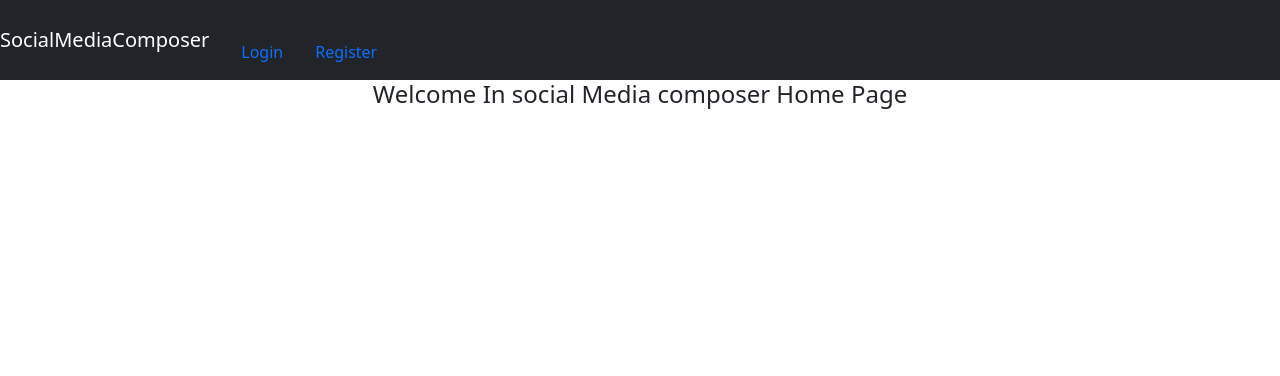
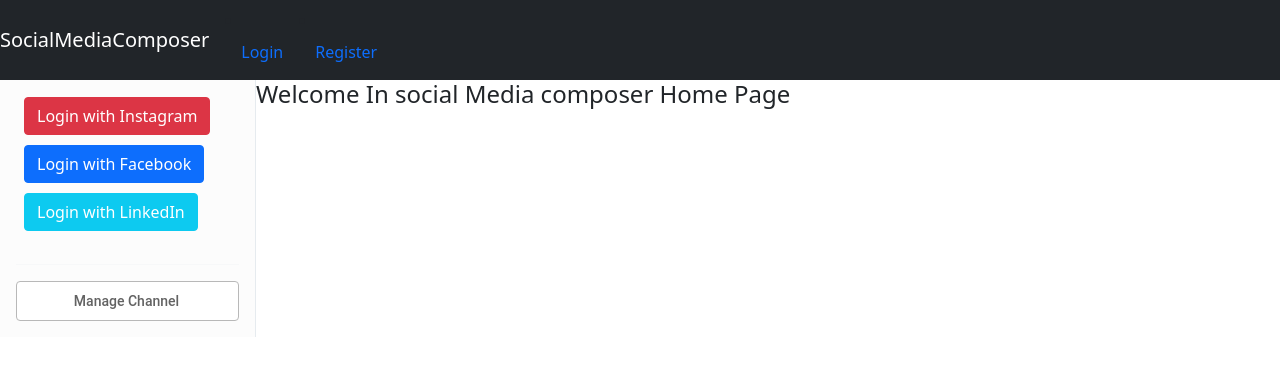
Before and after one commit to Christophe-Dupin/socialmediacomposerOC, a Django app: page / in a window 1280 px wide. Shown: the top 376 px of the page. Run offline with Django 3.2, Linux system fonts and the light colour scheme; some libraries are stand-ins or nearby versions.

Commit message:
Html andd css home page

```diff
--- a/backend/app/static/css/styles.css
+++ b/backend/app/static/css/styles.css
@@ -11,3 +11,170 @@
   width: 30px;
   border:1.5px solid #f5f6fa;
 }
+
+.mainrow{
+  display: flex;
+  flex-direction: row;
+  flex: 1 1 0%;
+  overflow: auto;
+}
+
+.splitRow{
+  display: flex;
+  flex-direction: column;
+  -webkit-box-align: center;
+  align-items: center;
+  flex: 1 1 0%;
+  overflow: auto;
+}
+.prepareSideBare{
+  flex-basis: 16rem;
+    width: 16rem;
+    min-width: 16rem;
+    position: sticky;
+    bottom: 0px;
+    top: 0px;
+    max-height: 100vh;
+}
+.SideBarWrapper{
+  display: flex;
+  -webkit-box-flex: 1;
+  flex-grow: 1;
+  height: 100%;
+  overflow: hidden;
+}
+.SideBarWrapper_profile{
+  flex-basis: 16rem;
+  width: 16rem;
+  min-width: 16rem;
+  position: sticky;
+  bottom: 0px;
+  top: 0px;
+  max-height: 100vh;
+}
+.styleSideBar{
+  display: flex;
+  flex-direction: column;
+  padding: 1rem;
+  box-sizing: border-box;
+  background: rgb(252, 252, 252);
+  border-right: 0.063rem solid rgb(230, 235, 239);
+  height: 100%;
+  -webkit-box-pack: start;
+  justify-content: flex-start;
+}
+.styleSideBar2{
+  overflow-y: scroll;
+}
+.ListItemContainer{
+  margin: 0px 0px 8px;
+  border-radius: 4px;
+  background-color: transparent;
+}
+.Instagram{
+  list-style-type: none;
+  display: flex;
+  -webkit-box-align: center;
+  align-items: center;
+  cursor: pointer;
+  height: 48px;
+  border-radius: 4px;
+  padding-left: 8px;
+  background-color: transparent;
+}
+.facebook{
+  list-style-type: none;
+  display: flex;
+  -webkit-box-align: center;
+  align-items: center;
+  cursor: pointer;
+  height: 48px;
+  border-radius: 4px;
+  padding-left: 8px;
+  background-color: transparent;
+}
+.linkedin{
+  list-style-type: none;
+  display: flex;
+  -webkit-box-align: center;
+  align-items: center;
+  cursor: pointer;
+  height: 48px;
+  border-radius: 4px;
+  padding-left: 8px;
+  background-color: transparent;
+}
+.ManageSocialAccountsStyle{
+  display: flex;
+  -webkit-box-flex: 1;
+  flex-grow: 1;
+  flex-shrink: 0;
+  flex-flow: column nowrap;
+  position: sticky;
+  bottom: 15px;
+  background-color: rgb(252, 252, 252)
+}
+.BottomSection{
+  margin-top: auto;
+  display: flex;
+  flex-flow: column nowrap;
+}
+.ButtonDividerStyle{
+  margin-bottom: 0.5rem;
+}
+.ixJmBS{
+  appearance: none;
+  -webkit-box-align: center;
+  align-items: center;
+  border-radius: 4px;
+  box-sizing: border-box;
+  cursor: pointer;
+  display: inline-block;
+  flex: 0 0 auto;
+  font-family: Roboto, sans-serif;
+  font-size: 14px;
+  font-weight: 500;
+  line-height: 16px;
+  min-width: 0px;
+  padding-top: 0px;
+  padding-bottom: 0px;
+  position: relative;
+  transition-property: background-color, border-color, color;
+  transition-duration: 0.1s;
+  transition-timing-function: ease-in;
+  user-select: none;
+  background-color: rgb(255, 255, 255);
+  color: rgb(99, 99, 99);
+  border: 1px solid rgb(184, 184, 184);
+  width: 100%;
+  -webkit-box-pack: center;
+  justify-content: center;
+}
+.cDhjGo{
+  -webkit-box-align: center;
+    align-items: center;
+    background: none transparent;
+    border: 0px;
+    color: inherit;
+    cursor: pointer;
+    display: flex;
+    font-family: inherit;
+    font-size: inherit;
+    font-weight: inherit;
+    margin: -1px;
+    padding: 0px 16px;
+    text-overflow: ellipsis;
+    white-space: nowrap;
+    height: 40px;
+    width: 100%;
+    -webkit-box-pack: center;
+    justify-content: center;
+}
+.manageChannel{
+  margin-left: 0px;
+  margin-right: 0px;
+}
+.btn a, .btn a:hover {
+  color: white;
+  text-decoration: none ;
+}
--- a/backend/app/users/urls.py
+++ b/backend/app/users/urls.py
@@ -1,5 +1,5 @@
 from django.contrib.auth import views as auth_views
-from django.urls import path
+from django.urls import path, include
 
 from . import views
 
@@ -45,4 +45,5 @@ urlpatterns = [
         ),
         name="password_reset_complete",
     ),
+    path("social-auth/", include("social_django.urls", namespace="social")),
 ]
--- a/backend/app/users/views.py
+++ b/backend/app/users/views.py
@@ -6,7 +6,7 @@ from django.utils.encoding import force_bytes, force_text
 from django.template.loader import render_to_string
 from django.core.mail import EmailMessage
 from django.contrib import messages
-from django.contrib.auth import views as auth_views
+
 from app.users.forms import UserUpdateForm
 
 # from django.contrib import messages
--- a/backend/config/settings/base.py
+++ b/backend/config/settings/base.py
@@ -79,6 +79,7 @@ MIDDLEWARE = [
     "django.contrib.auth.middleware.AuthenticationMiddleware",
     "django.contrib.messages.middleware.MessageMiddleware",
     "django.middleware.clickjacking.XFrameOptionsMiddleware",
+    "social_django.middleware.SocialAuthExceptionMiddleware",
 ]
 AUTHENTICATION_BACKENDS = [
     "social_core.backends.linkedin.LinkedinOAuth2",
@@ -124,6 +125,8 @@ TEMPLATES = [
                 "django.template.context_processors.request",
                 "django.contrib.auth.context_processors.auth",
                 "django.contrib.messages.context_processors.messages",
+                "social_django.context_processors.backends",
+                "social_django.context_processors.login_redirect",
             ],
         },
     },
@@ -140,3 +143,5 @@ EMAIL_HOST_PASSWORD = os.getenv("EMAIL_HOST_PASSWORD")
 EMAIL_HOST_USER = os.getenv("EMAIL_HOST_USER")
 EMAIL_PORT = 465
 EMAIL_USE_SSL = True
+SOCIAL_AUTH_FACEBOOK_KEY = os.getenv("SOCIAL_AUTH_FACEBOOK_KEY")  # App ID
+SOCIAL_AUTH_FACEBOOK_SECRET = os.getenv("SOCIAL_AUTH_FACEBOOK_SECRET")
--- a/backend/config/urls.py
+++ b/backend/config/urls.py
@@ -24,6 +24,7 @@ urlpatterns = [
     path("post/", include("app.posts.urls")),
     path("user/", include("app.users.urls")),
     path("", views.home, name="app-home"),
+    path("oauth/", include("social_django.urls", namespace="social")),
 ] + static(settings.STATIC_URL, document_root=settings.STATIC_ROOT)
 if settings.DEBUG:
     urlpatterns += static(
--- /dev/null
+++ b/backend/static/css/styles.css
@@ -0,0 +1,31 @@
+.mainrow{
+  display: flex;
+  flex-direction: row;
+  flex: 1 1 0%;
+  overflow: auto;
+}
+
+.splitRow{
+  display: flex;
+  flex-direction: column;
+  -webkit-box-align: center;
+  align-items: center;
+  flex: 1 1 0%;
+  overflow: auto;
+}
+.prepareSideBare{
+  flex-basis: 16rem;
+    width: 16rem;
+    min-width: 16rem;
+    position: sticky;
+    bottom: 0px;
+    top: 0px;
+    max-height: 100vh;
+}
+.SideBarWrapper{
+  display: flex;
+  -webkit-box-flex: 1;
+  flex-grow: 1;
+  height: 100%;
+  overflow: hidden;
+}
--- a/backend/templates/base.html
+++ b/backend/templates/base.html
@@ -53,9 +53,58 @@
     </div>
     {% endif %}
   </nav>
+  <div class="row mainrow">
+    <div class="splitRow">
+      <div
+        style="display: flex; flex-grow: 1; flex-direction: column; width: 100vw; background: rgb(255, 255, 255); height: 100%; overflow: hidden;">
+        <div class="SideBarWrapper">
+          <div class="SideBarWrapper_profile">
+            <div class="ProfileSidebar__ProfileSidebar styleSideBar">
+              <div aria-dropeffect="move" draggable="true" tabindex="0" style="outline: none;">
+                <div class="ProfileListItem ListItemContainer">
+                  <li class="Instagram">
+                    <button class="btn btn-danger  mb-2">
+                      <a href="#">Login with Instagram</a>
+                    </button>
+                  </li>
+                  <li class="facebook">
+                    <button class="btn btn-primary mb-2">
+                      <a href="#">Login with Facebook
+                      </a>
+                    </button>
+                  </li>
+                  <li class="linkedin">
+                    <button class="btn btn-info mb-2">
+                      <a href="#">Login with LinkedIn</a>
+                    </button>
+                  </li>
+                </div>
+              </div>
+              <div class="ProfileSidebar ManageSocialAccountsStyle">
+                <div class="ProfileSidebar BottomSection">
+                  <div class="ProfileSidebar ButtonDividerStyle">
+                    <hr
+                      style="border: none; height: 0.063rem; background: rgb(230, 235, 239); width: 100%; box-sizing: border-box; margin-top: 1rem; margin-bottom: 0.5rem;">
+                  </div>
+                  <div class="sc-fzpjYC ixJmBS" type="secondary">
+                    <div class="sc-fznxsB cUWXFh">
+                      <button aria-haspopup="false" class="sc-fznJRM cDhjGo" data-bcup-haslogintext="no">
+                        <div class="manageChannel">Manage Channel</div>
+                      </button>
+                    </div>
+                  </div>
+                </div>
+              </div>
+            </div>
+          </div>
           {% block content %}
 
           {% endblock content %}
+        </div>
+      </div>
+    </div>
+
+
     <!-- Optional JavaScript; choose one of the two! -->
 
     <!-- Option 1: Bootstrap Bundle with Popper -->
```
Also changed, not shown: backend/app/users/templates/users/login_socialMedia.html (added, +20 -0 lines). Lines whose indentation alone changed are shown as unchanged.
